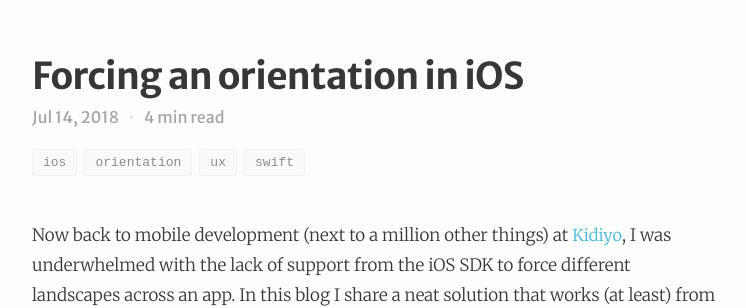
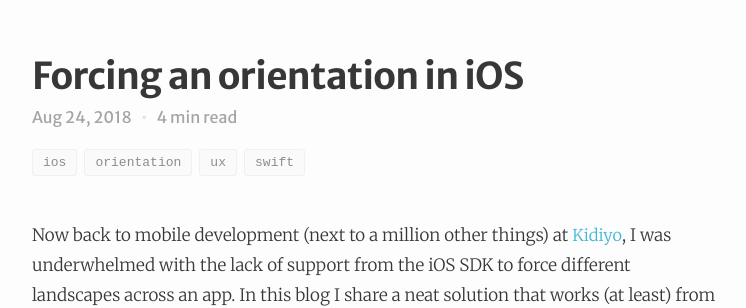
Before and after one commit to NunoAlexandre/nunoalexandre.github.io, a Jekyll site: the page built from _posts/2018-08-24-forcing-an-orientation-in-ios.markdown, in a window 1280 px wide and 900 px high. Shown: the part 362-670 px from the top of the window, without its empty margins (263-1009 px from the left). Built offline with Jekyll 4.4.1, drawn with Linux system fonts in a browser that asks for light colours; comment, search, counter and statistics services are not loaded.

Commit message:
Fix date of last blogpost

```diff
--- a/_posts/2018-08-24-forcing-an-orientation-in-ios.markdown
+++ b/_posts/2018-08-24-forcing-an-orientation-in-ios.markdown
@@ -1,7 +1,7 @@
 ---
 layout: post
 title:  "Forcing an orientation in iOS"
-date:   2018-07-14 21:36:39 +0100
+date:   2018-08-24 18:36:39 +0100
 categories: ios orientation ux swift
 comments: true
 ---
```
